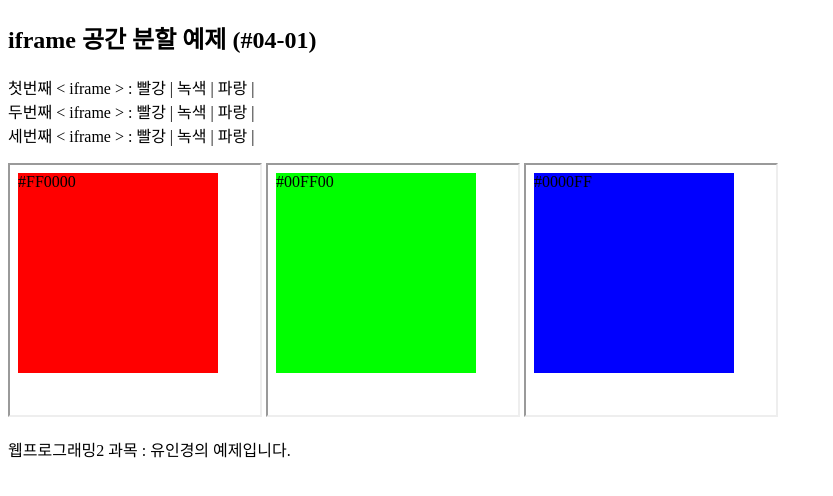
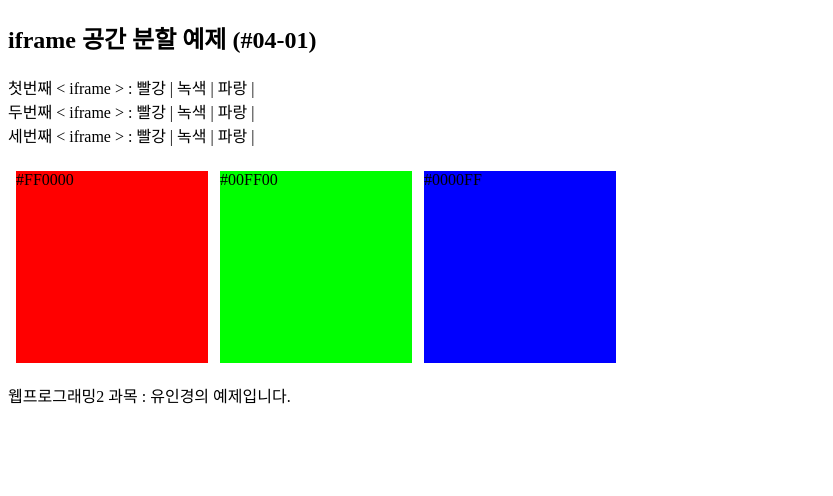
Before and after one commit to InKyung-U/week4, a plain HTML site: page index.html in a window 1280 px wide. Shown: the whole page, without its empty margins (0-833 px from the left). Drawn offline with Linux system fonts and the light colour scheme.

Commit message:
Add files via upload

```diff
--- a/index.html
+++ b/index.html
@@ -52,9 +52,9 @@
 
 
 
-	<iframe src=" box_red.html" height="250" width="250" name="if_r"></iframe>
-	<iframe src=" box_green.html" height="250" width="250" name="if_g"></iframe>
-	<iframe src=" box_blue.html" height="250" width="250" name="if_b"></iframe>
+	<iframe src=" box_red.html" height="200" width="200" name="if_r" frameborder="0" scrolling="no"></iframe>
+	<iframe src=" box_green.html" height="200" width="200" name="if_g" frameborder="0" scrolling="no"></iframe>
+	<iframe src=" box_blue.html" height="200" width="200" name="if_b" frameborder="0" scrolling="no"></iframe>
 
 
 	<br>
```
